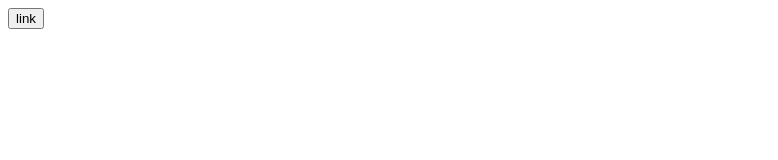
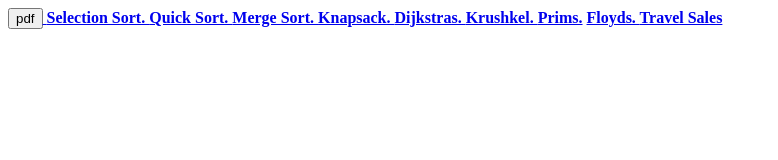
Before and after one commit to Camlintower/daa, a plain HTML site: page index.html in a window 1280 px wide. Shown: the whole page, without its empty margins (0-778 px from the left). Drawn offline with Linux system fonts and the light colour scheme.

Commit message:
Update index.html

```diff
--- a/index.html
+++ b/index.html
@@ -4,12 +4,26 @@
   <meta charset="UTF-8">
   <meta name="viewport" content="width=device-width, initial-scale=1.0">
   <title>Document</title>
+  <style>
+    body{
+      font-weight: bolder;
+    }
+  </style>
 </head>
 <body>
-  <a href="DAA Lab Manual 2022-23.pdf">
+  <a href="DAA(21CS42)-final-lab-programs.pdf">
     <button>
-      link
+      pdf
     </button>
   </a>
+  <a href="sort/selectSort.java">Selection Sort. </a>
+  <a href="QuickSortComplexity.java">Quick Sort. </a>
+  <a href="MergeSort.java">Merge Sort. </a>
+  <a href="KnapsackGreedy.java">Knapsack. </a>
+  <a href="DijkstrasClass.java">Dijkstras. </a>
+  <a href="KruskalsClass.java">Krushkel. </a>
+  <a href="PrimsClass.java">Prims.</a>
+  <a href="FloydsClass.java">Floyds. </a>
+  <a href="TravSalesPerson.java">Travel Sales</a>
 </body>
 </html>
```
